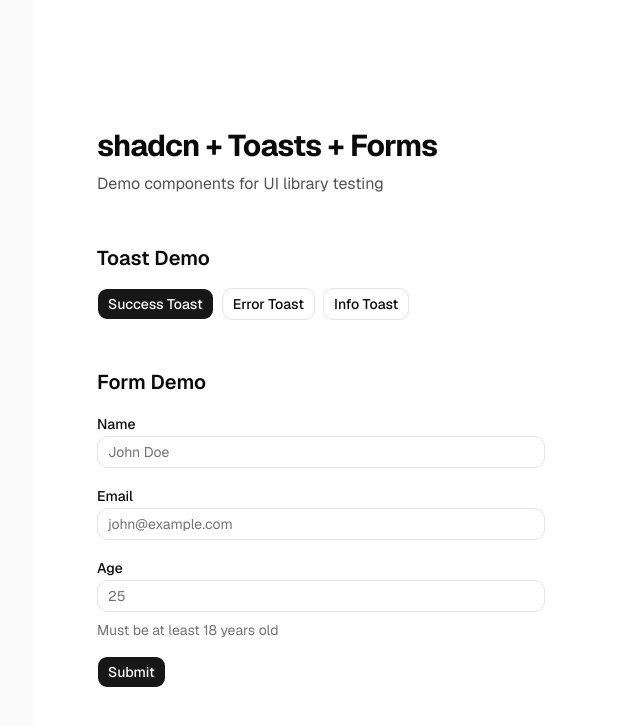
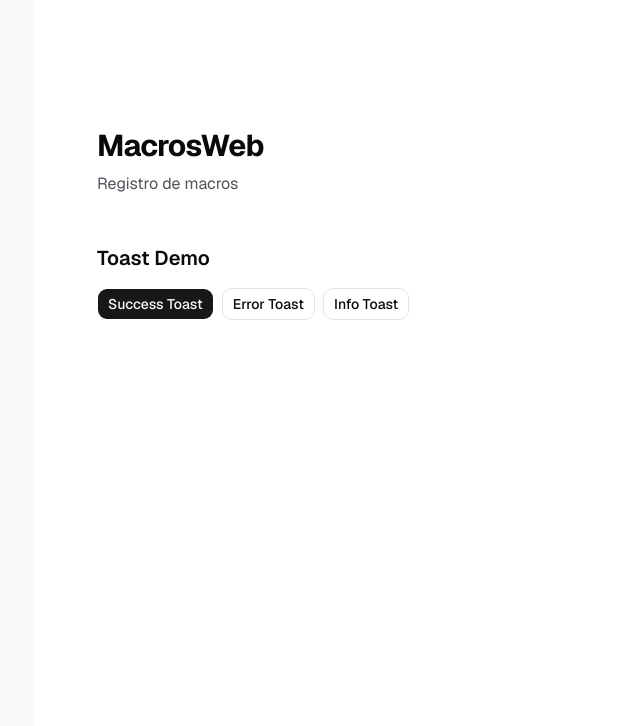
Before and after one commit to ayustegg/macrosweb, a Next.js app in the folder web/: page / in a window 1280 px wide. Shown: the top 726 px of the page, without its empty margins (223-863 px from the left). Built offline with nearby package versions, Linux system fonts and the light colour scheme; a web font is replaced by a local one.

Commit message:
fix: remove broken form-demo to fix typecheck

```diff
--- a/web/src/app/page.tsx
+++ b/web/src/app/page.tsx
@@ -1,27 +1,19 @@
 import { ToastDemo } from "@/components/toast-demo";
-import { FormDemo } from "@/components/form-demo";
 
 export default function Home() {
   return (
     <div className="flex flex-1 flex-col items-center justify-center bg-zinc-50 font-sans dark:bg-black">
       <main className="flex w-full max-w-3xl flex-1 flex-col items-start gap-12 bg-white px-16 py-32 dark:bg-black">
         <section>
-          <h1 className="text-3xl font-bold tracking-tight">
-            shadcn + Toasts + Forms
-          </h1>
+          <h1 className="text-3xl font-bold tracking-tight">MacrosWeb</h1>
           <p className="mt-2 text-zinc-600 dark:text-zinc-400">
-            Demo components for UI library testing
+            Registro de macros
           </p>
         </section>
 
-        <section>
+        <section className="w-full">
           <h2 className="mb-4 text-xl font-semibold">Toast Demo</h2>
           <ToastDemo />
-        </section>
-
-        <section className="w-full">
-          <h2 className="mb-4 text-xl font-semibold">Form Demo</h2>
-          <FormDemo />
         </section>
       </main>
     </div>
--- a/web/src/components/form-demo.tsx
+++ /dev/null
@@ -1,97 +0,0 @@
-"use client";
-
-import { zodResolver } from "@hookform/resolvers/zod";
-import { useForm } from "react-hook-form";
-import { z } from "zod";
-import { Button } from "@/components/ui/button";
-import {
-  Form,
-  FormControl,
-  FormDescription,
-  FormField,
-  FormItem,
-  FormLabel,
-  FormMessage,
-} from "@/components/ui/form";
-import { Input } from "@/components/ui/input";
-import { toast } from "sonner";
-
-const formSchema = z.object({
-  email: z.string().email("Invalid email address"),
-  name: z.string().min(2, "Name must be at least 2 characters"),
-  age: z.coerce.number().min(18, "Must be at least 18 years old"),
-});
-
-type FormValues = z.infer<typeof formSchema>;
-
-export function FormDemo() {
-  const form = useForm<FormValues>({
-    resolver: zodResolver(formSchema),
-    defaultValues: {
-      name: "",
-      email: "",
-      age: undefined,
-    },
-  });
-
-  function onSubmit(values: FormValues) {
-    toast.success("Form submitted!", {
-      description: `Welcome ${values.name}!`,
-    });
-    console.log(values);
-  }
-
-  return (
-    <Form {...form}>
-      <form
-        onSubmit={form.handleSubmit(onSubmit)}
-        className="max-w-md space-y-4"
-      >
-        <FormField
-          control={form.control}
-          name="name"
-          render={({ field }) => (
-            <FormItem>
-              <FormLabel>Name</FormLabel>
-              <FormControl>
-                <Input placeholder="John Doe" {...field} />
-              </FormControl>
-              <FormMessage />
-            </FormItem>
-          )}
-        />
-
-        <FormField
-          control={form.control}
-          name="email"
-          render={({ field }) => (
-            <FormItem>
-              <FormLabel>Email</FormLabel>
-              <FormControl>
-                <Input type="email" placeholder="john@example.com" {...field} />
-              </FormControl>
-              <FormMessage />
-            </FormItem>
-          )}
-        />
-
-        <FormField
-          control={form.control}
-          name="age"
-          render={({ field }) => (
-            <FormItem>
-              <FormLabel>Age</FormLabel>
-              <FormControl>
-                <Input type="number" placeholder="25" {...field} />
-              </FormControl>
-              <FormDescription>Must be at least 18 years old</FormDescription>
-              <FormMessage />
-            </FormItem>
-          )}
-        />
-
-        <Button type="submit">Submit</Button>
-      </form>
-    </Form>
-  );
-}
```
